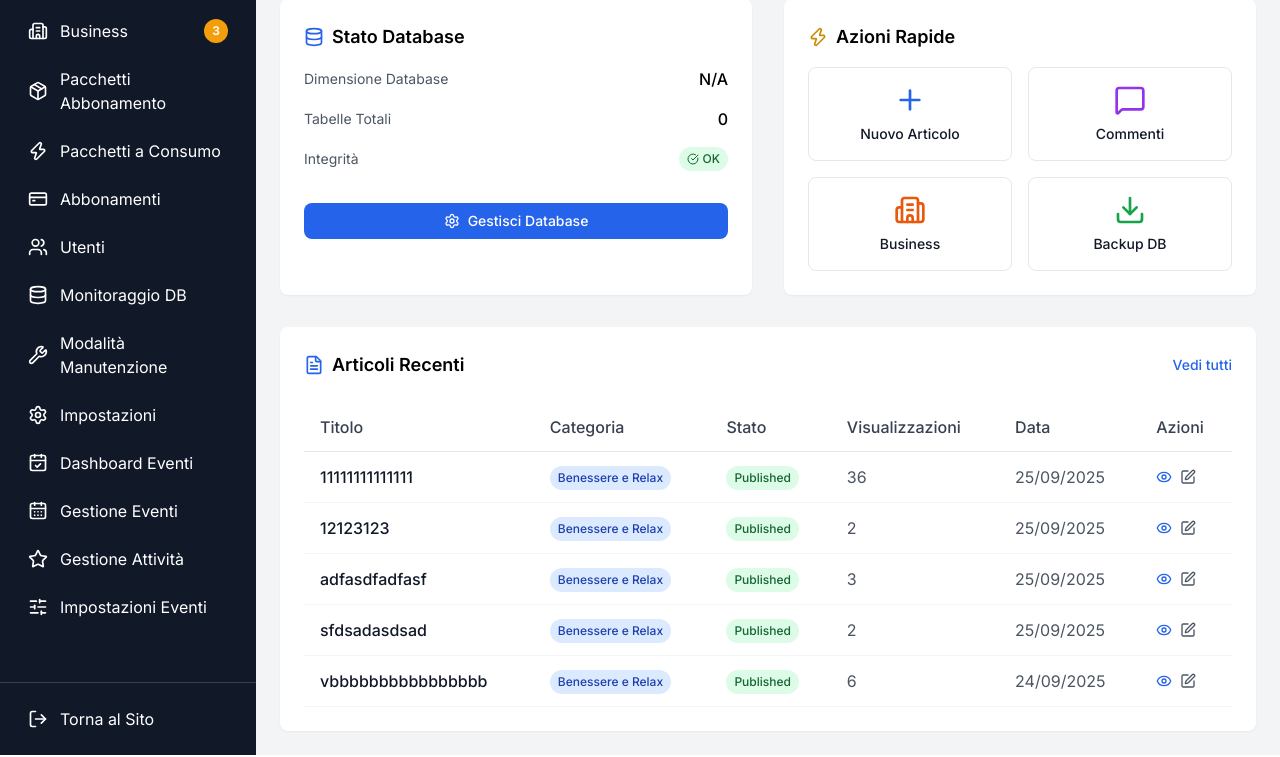
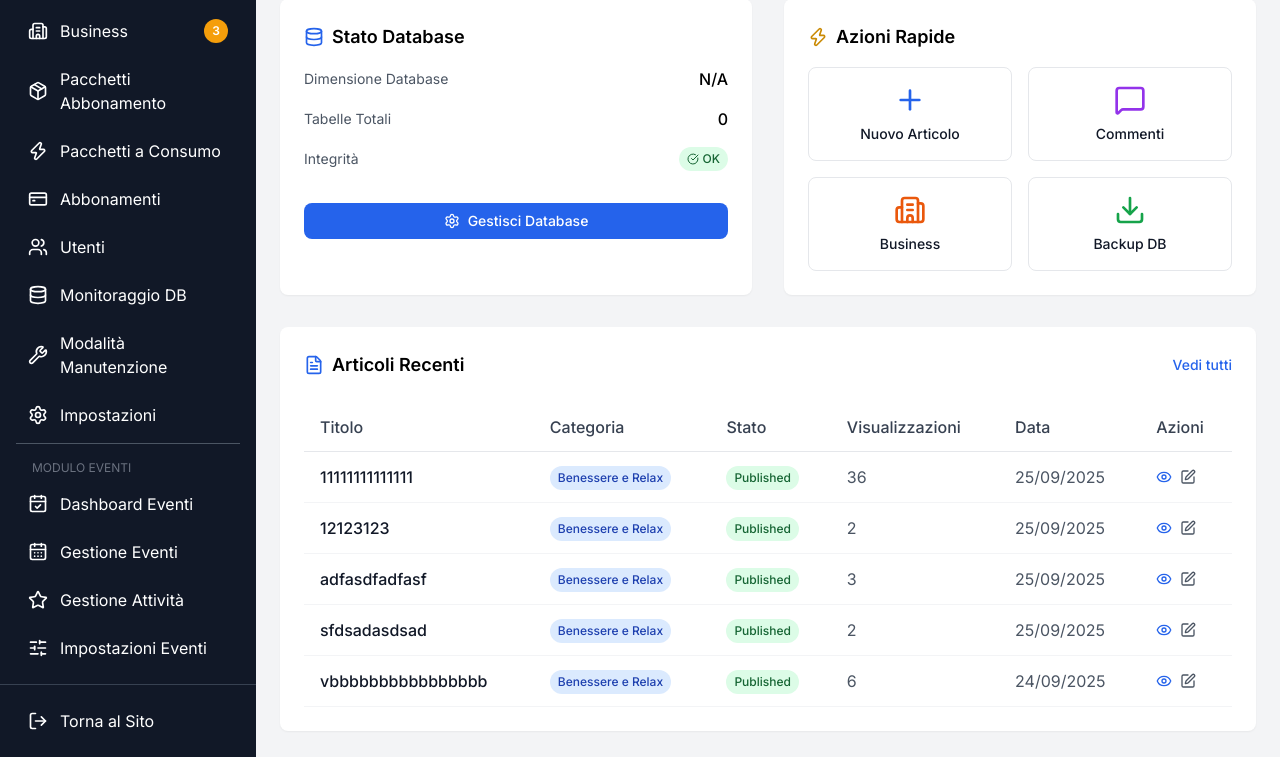
Before and after one commit to calabriaevents/pass, a PHP site: page /admin/index.php in a window 1280 px wide. Shown: the part 610-1367 px from the top of the page. Run offline with PHP 8.4, Linux system fonts and the light colour scheme; the visitor is signed in with stand-in values (Sample User, id 1); data comes from the database, SQL or seed files in the repository; data that the repository does not hold is empty; some libraries are stand-ins or nearby versions.

Commit message:
fix: Correct admin menu integration for Eventi module
This commit fixes a bug where the admin navigation menu was breaking after the integration of the 'Eventi' module.

The initial implementation incorrectly merged the module's menu items into the main application's dynamic menu array, causing the rest of the menu to disappear.

This fix corrects the issue by:
1.  Removing the 'Eventi' menu items from the core menu's PHP array.
2.  Adding the 'Eventi' menu as a separate, static HTML block within `admin/partials/menu.php`, placed after the dynamically generated main menu.

This ensures both menus render correctly and maintains the intended visual separation as specified in the integration guide.

```diff
--- a/admin/partials/menu.php
+++ b/admin/partials/menu.php
@@ -23,10 +23,6 @@ $menuItems = [
     ['file' => 'database.php', 'icon' => 'database', 'label' => 'Monitoraggio DB'],
     ['file' => 'manutenzione.php', 'icon' => 'wrench', 'label' => 'Modalità Manutenzione'],
     ['file' => 'impostazioni.php', 'icon' => 'settings', 'label' => 'Impostazioni'],
-    ['file' => 'eventi-dashboard.php', 'icon' => 'calendar-check', 'label' => 'Dashboard Eventi'],
-    ['file' => 'gestione-eventi.php', 'icon' => 'calendar-days', 'label' => 'Gestione Eventi'],
-    ['file' => 'gestione-attivita.php', 'icon' => 'star', 'label' => 'Gestione Attività'],
-    ['file' => 'eventi-impostazioni.php', 'icon' => 'sliders-horizontal', 'label' => 'Impostazioni Eventi'],
 ];
 
 // Recupera tutti i conteggi degli elementi in attesa
@@ -95,4 +91,34 @@ if (isset($db) && $db->isConnected()) {
             </li>
         <?php endforeach; ?>
     </ul>
+
+    <!-- Modulo Eventi -->
+    <hr class="my-2 border-gray-600">
+    <p class="text-xs text-gray-500 uppercase px-4 mt-4 mb-2">Modulo Eventi</p>
+    <ul class="space-y-2">
+        <li>
+            <a href="/admin/eventi-dashboard.php" class="flex items-center space-x-3 px-3 py-2 rounded-lg transition-colors hover:bg-gray-700">
+                <i data-lucide="calendar-check" class="w-5 h-5"></i>
+                <span>Dashboard Eventi</span>
+            </a>
+        </li>
+        <li>
+            <a href="/admin/gestione-eventi.php" class="flex items-center space-x-3 px-3 py-2 rounded-lg transition-colors hover:bg-gray-700">
+                <i data-lucide="calendar-days" class="w-5 h-5"></i>
+                <span>Gestione Eventi</span>
+            </a>
+        </li>
+        <li>
+            <a href="/admin/gestione-attivita.php" class="flex items-center space-x-3 px-3 py-2 rounded-lg transition-colors hover:bg-gray-700">
+                <i data-lucide="star" class="w-5 h-5"></i>
+                <span>Gestione Attività</span>
+            </a>
+        </li>
+        <li>
+            <a href="/admin/eventi-impostazioni.php" class="flex items-center space-x-3 px-3 py-2 rounded-lg transition-colors hover:bg-gray-700">
+                <i data-lucide="sliders-horizontal" class="w-5 h-5"></i>
+                <span>Impostazioni Eventi</span>
+            </a>
+        </li>
+    </ul>
 </nav>
--- /dev/null
+++ b/package.json
@@ -0,0 +1,5 @@
+{
+  "dependencies": {
+    "playwright": "^1.56.1"
+  }
+}
```
Also changed, not shown: package-lock.json (added), 1 other file.
